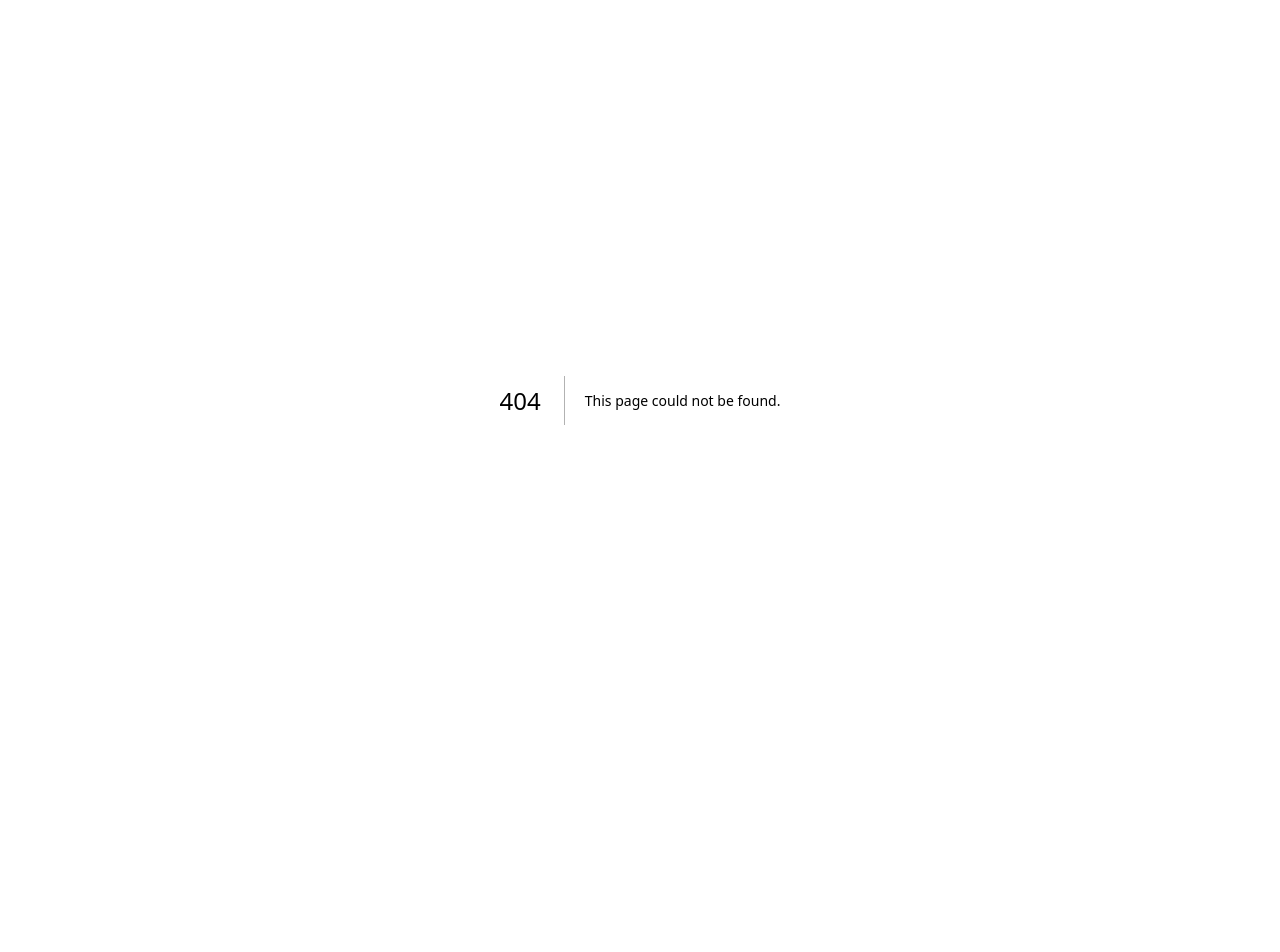
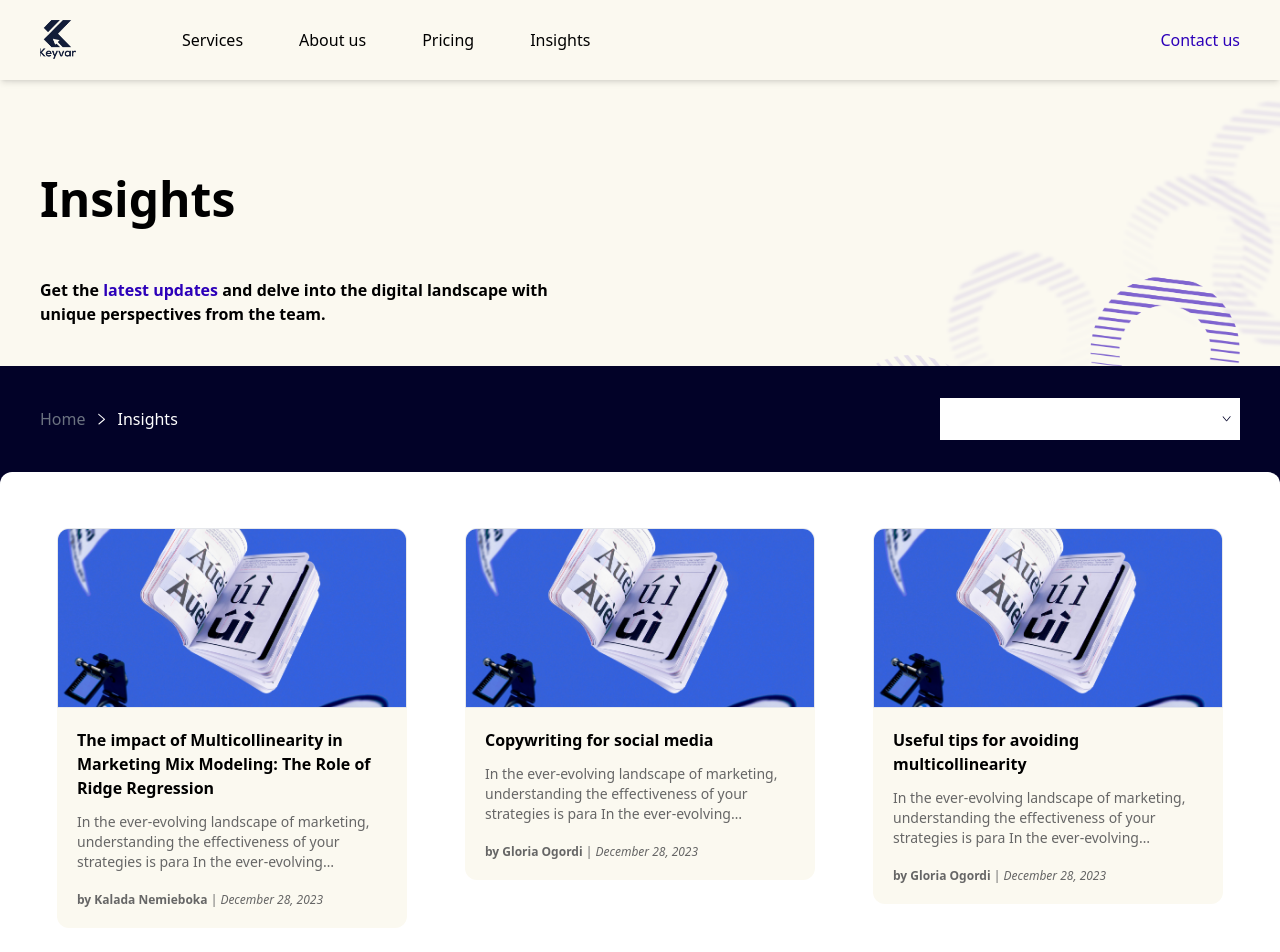
Before and after one commit to Perebonilado/keyvar-client, a Next.js app: page /insights in a window 1280 px wide. Before the commit this address had no page. Shown: the top 952 px of the page. Before the commit the page ends 800 px from the top, so only its background shows below. Built offline with nearby package versions, Linux system fonts and the light colour scheme.

Commit message:
insights

```diff
--- /dev/null
+++ b/@modules/Insights/Banner/Banner.tsx
@@ -0,0 +1,22 @@
+import Container from "@/@shared/ui-components/Container";
+import React, { FC } from "react";
+import s from "./styles.module.css";
+
+const Banner: FC = () => {
+  return (
+    <header className={s.banner}>
+      <Container className="pt-20 pb-10">
+        <h1 className=" w-full font-bold text-5xl max-sm:text-3xl leading-relaxed">
+          Insights
+        </h1>
+
+        <p className="font-semibold w-full max-w-[550px] mt-10">
+          Get the <span className="text-[#2C00B9]">latest updates</span> and delve into the digital landscape with
+          unique perspectives from the team.
+        </p>
+      </Container>
+    </header>
+  );
+};
+
+export default Banner;
--- /dev/null
+++ b/@modules/Insights/Banner/styles.module.css
@@ -0,0 +1,11 @@
+.banner {
+  background: #fbf9f0 url(/assets/pricing/banner-bg.png) no-repeat center center /
+    cover;
+}
+
+@media only screen and (max-width: 768px) {
+  .banner {
+    background-size: contain;
+    background-position: center 100%;
+  }
+}
--- /dev/null
+++ b/@modules/Insights/InsightItem.tsx
@@ -0,0 +1,44 @@
+import Image from "next/image";
+import React, { FC } from "react";
+
+interface Props {
+  imageUrl: string;
+  title: string;
+  body: string;
+  author: string;
+  date: string;
+}
+
+const InsightItem: FC<Props> = (props) => {
+  return (
+    <div className="w-full max-w-[350px] cursor-pointer">
+      <div className="h-[180px] w-full border rounded-t-xl relative overflow-hidden">
+        <Image
+          layout="fill"
+          objectFit="cover"
+          objectPosition="50% 50%"
+          style={{
+            cursor: "pointer",
+          }}
+          src={props.imageUrl}
+          alt={props.title}
+        />
+      </div>
+      <div className="p-5 bg-[#fbf9f0] flex flex-col gap-3 rounded-b-xl">
+        <h3 className="font-semibold">{props.title}</h3>
+
+        <p className="text-sm line-clamp-3 text-[#666666]">{props.body}</p>
+
+        <div>
+          <p className="text-xs mt-2">
+            <span className="font-bold text-[#666666]">by {props.author}</span>{" "}
+            <span className="text-[#666666]">|</span>{" "}
+            <span className="text-[#666666] italic">{props.date}</span>
+          </p>
+        </div>
+      </div>
+    </div>
+  );
+};
+
+export default InsightItem;
--- /dev/null
+++ b/@modules/Insights/InsightItemContainer.tsx
@@ -0,0 +1,52 @@
+import Container from "@/@shared/ui-components/Container";
+import React, { FC } from "react";
+import InsightItem from "./InsightItem";
+import Button from "@/@shared/ui-components/Button";
+
+const InsightItemContainer: FC = () => {
+  return (
+    <section className="bg-[#020228]">
+      <div className="bg-white rounded-t-xl py-14">
+        <Container>
+          <div className="grid sm:grid-cols-1 md:grid-cols-2 lg:grid-cols-3 justify-items-center gap-6">
+
+            {dummyArticles.map((art, idx)=>{
+              return <InsightItem {...art} key={idx}/>
+            })}
+          </div>
+
+          <div className="w-full max-w-[300px] mx-auto mt-32 mb-10">
+            <Button title="View more" fullWidth/>
+          </div>
+        </Container>
+      </div>
+    </section>
+  );
+};
+
+export default InsightItemContainer;
+
+const dummyArticles = [
+  {
+    imageUrl: "/assets/shared/article-pic.jpg",
+    title:
+      "The impact of Multicollinearity in Marketing Mix Modeling: The Role of Ridge Regression",
+    body: "In the ever-evolving landscape of marketing, understanding the effectiveness of your strategies is para In the ever-evolving landscape of marketing, understanding the effectiveness of your strategies is",
+    author: "Kalada Nemieboka",
+    date: "December 28, 2023",
+  },
+  {
+    imageUrl: "/assets/shared/article-pic.jpg",
+    title: "Copywriting for social media",
+    body: "In the ever-evolving landscape of marketing, understanding the effectiveness of your strategies is para In the ever-evolving landscape of marketing, understanding the effectiveness of your strategies is",
+    author: "Gloria Ogordi",
+    date: "December 28, 2023",
+  },
+  {
+    imageUrl: "/assets/shared/article-pic.jpg",
+    title: "Useful tips for avoiding multicollinearity",
+    body: "In the ever-evolving landscape of marketing, understanding the effectiveness of your strategies is para In the ever-evolving landscape of marketing, understanding the effectiveness of your strategies is",
+    author: "Gloria Ogordi",
+    date: "December 28, 2023",
+  },
+];
--- /dev/null
+++ b/@modules/Insights/InsightSubBanner.tsx
@@ -0,0 +1,26 @@
+import BreadCrumb from "@/@shared/components/BreadCrumb/BreadCrumb";
+import Container from "@/@shared/ui-components/Container";
+import DropDown from "@/@shared/ui-components/Input/DropDown";
+import React, { FC } from "react";
+
+const InsightSubBanner: FC = () => {
+  return (
+    <section className="bg-[#020228] py-8 max-sm:pb-3 max-sm:pt-0">
+      <Container className="max-sm:px-0">
+        <div className="flex items-center justify-between max-sm:flex-col-reverse max-sm:items-start gap-3">
+          <div className="max-sm:px-5">
+            <BreadCrumb />
+          </div>
+          <div className="w-full max-w-[300px] max-sm:max-w-full">
+            <DropDown
+              variant="regular"
+              options={[{ label: "All", value: "" }]}
+            />
+          </div>
+        </div>
+      </Container>
+    </section>
+  );
+};
+
+export default InsightSubBanner;
--- a/@shared/ui-components/Input/DropDown.tsx
+++ b/@shared/ui-components/Input/DropDown.tsx
@@ -2,6 +2,8 @@ import ScrollableIcon from "@/icons/ScrollableIcon";
 import React, { ElementRef, FC, useRef, useState } from "react";
 import DropDownItem from "./DropDownItem";
 import useClickOutside from "@/hooks/useClickOutside";
+import cn from "classnames";
+import ChevronDown from "@/icons/ChevronDown";
 
 interface Props extends React.InputHTMLAttributes<HTMLInputElement> {
   options: { label: string; value: string }[];
@@ -10,6 +12,7 @@ interface Props extends React.InputHTMLAttributes<HTMLInputElement> {
   label?: string;
   error?: string;
   isRequired?: boolean;
+  variant?: "regular" | "alt";
 }
 
 const DropDown: FC<Props> = ({
@@ -19,6 +22,7 @@ const DropDown: FC<Props> = ({
   label,
   error,
   isRequired,
+  variant = "alt",
   ...props
 }) => {
   const [isOptionsOpen, setOptionsOpen] = useState(false);
@@ -27,6 +31,14 @@ const DropDown: FC<Props> = ({
   });
   const mirrorInputRef = useRef<ElementRef<"input">>(null);
   const mainInputRef = useRef<ElementRef<"input">>(null);
+
+  const inputStyleBasedOnVariant = cn(
+    `w-full p-0 text-black px-4 outline-none cursor-pointer text-sm`,
+    {
+      ["h-[42px]"]: variant === "regular",
+      ["rounded-full h-[25px]"]: variant === "alt",
+    }
+  );
 
   return (
     <>
@@ -41,13 +53,17 @@ const DropDown: FC<Props> = ({
       >
         <input
           ref={mirrorInputRef}
-          className="w-full rounded-full h-[25px] p-0 text-black px-4 outline-none cursor-pointer text-sm"
+          className={inputStyleBasedOnVariant}
           onClick={() => setOptionsOpen(true)}
           placeholder={placeholder}
           readOnly
         />
         <input className="hidden" ref={mainInputRef} {...props} />
-        <ScrollableIcon className="absolute right-2 top-1/2 -translate-y-1/2" />
+        {variant === "alt" ? (
+          <ScrollableIcon className="absolute right-2 top-1/2 -translate-y-1/2" />
+        ) : (
+          <ChevronDown className="absolute right-2 top-1/2 -translate-y-1/2" />
+        )}
         {isOptionsOpen && (
           <div className="w-full absolute left-0 top-[calc(100%+5px)] px-4 bg-white rounded-md cursor-pointer shadow-md">
             {options.map((opt, idx) => (
--- a/icons/ChevronDown.tsx
+++ b/icons/ChevronDown.tsx
@@ -1,8 +1,9 @@
-import React, { FC } from "react";
+import React, { FC, HTMLAttributes } from "react";
 
-const ChevronDown:FC = () => {
+const ChevronDown: FC<HTMLAttributes<SVGSVGElement>> = ({ ...props }) => {
   return (
     <svg
+      {...props}
       width="10"
       height="6"
       viewBox="0 0 12 8"
--- /dev/null
+++ b/pages/insights/index.tsx
@@ -0,0 +1,22 @@
+import Banner from "@/@modules/Insights/Banner/Banner";
+import InsightItemContainer from "@/@modules/Insights/InsightItemContainer";
+import InsightSubBanner from "@/@modules/Insights/InsightSubBanner";
+import AppHead from "@/@shared/components/AppHead";
+import AppLayout from "@/@shared/layout/AppLayout";
+import { NextPage } from "next";
+import React from "react";
+
+const Insights: NextPage = () => {
+  return (
+    <>
+      <AppHead title="Insights" />
+      <AppLayout>
+        <Banner />
+        <InsightSubBanner />
+        <InsightItemContainer />
+      </AppLayout>
+    </>
+  );
+};
+
+export default Insights;
```
Also changed, not shown: public/assets/shared/article-pic.jpg (added).
